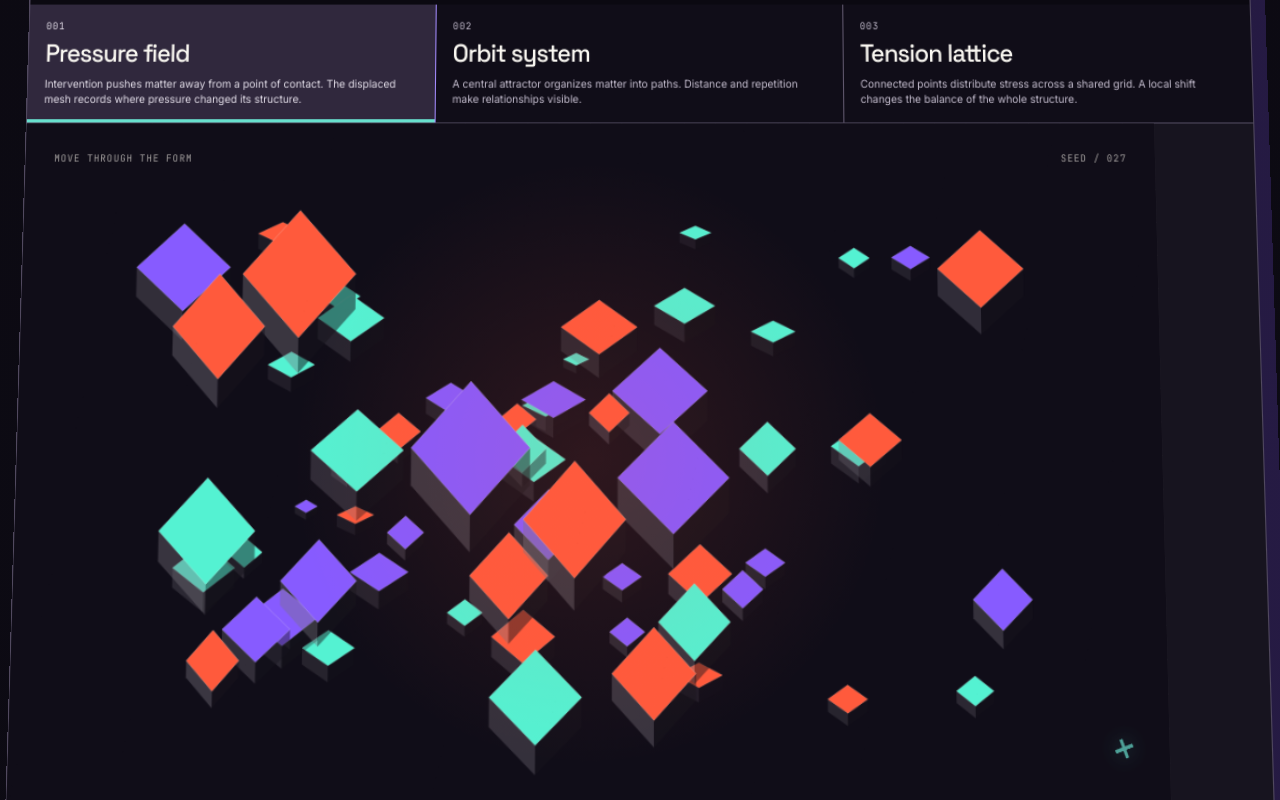
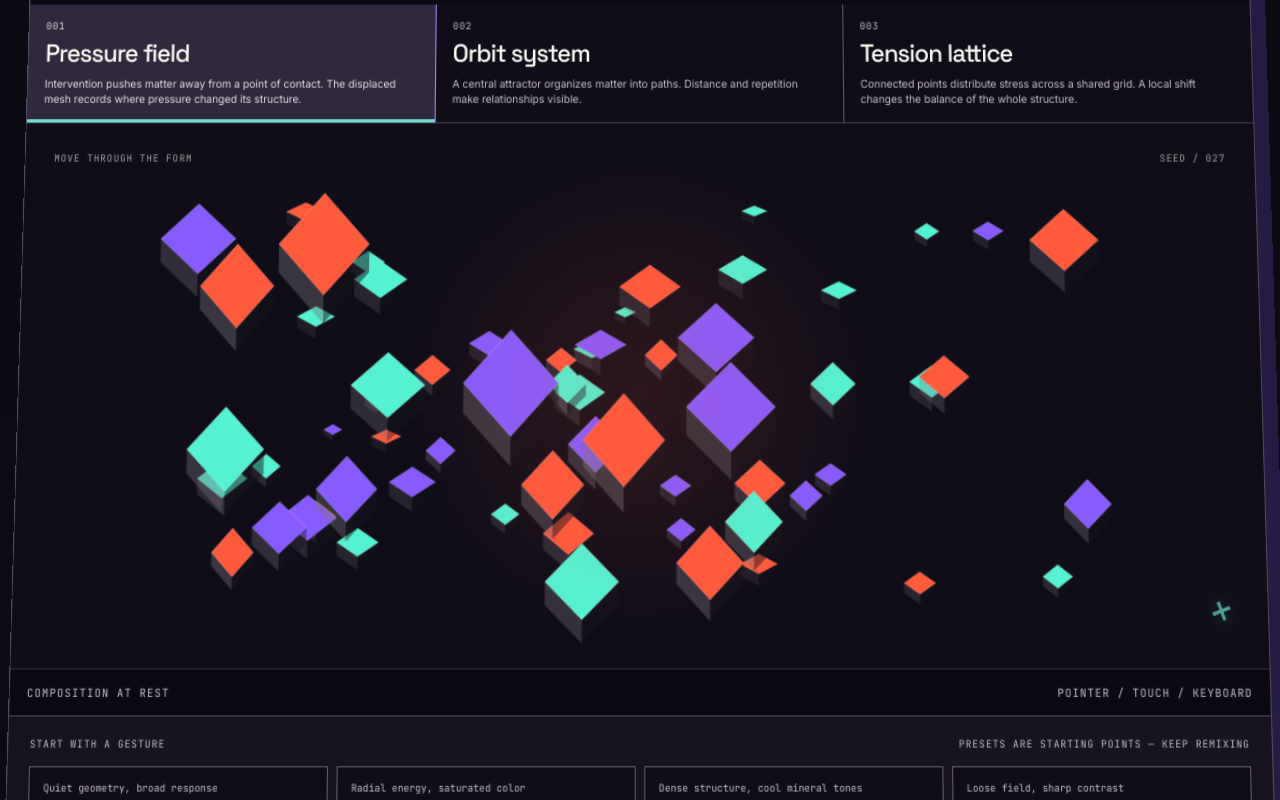
Before and after one commit to poltergit/forma, a Next.js app: page /playground in a window 1280 px wide. Shown: the part 1740-2540 px from the top of the page. Built offline with nearby package versions, Linux system fonts and the light colour scheme; no server answers.

Commit message:
Match Playground study frame dimensions

```diff
--- a/src/features/playground/components/playground-experience.module.css
+++ b/src/features/playground/components/playground-experience.module.css
@@ -315,3 +315,43 @@
   .stage { height: 22rem; }
   .generatorPicker button { min-height: 4.5rem; }
 }
+
+
+/* STUDY FRAME — match the 100rem editorial column and full-bleed canvas */
+.experience {
+  width: 100%;
+  max-width: 100%;
+  min-width: 0;
+  box-sizing: border-box;
+}
+.stage {
+  display: block;
+  width: 100%;
+  height: clamp(30rem, 38.125vw, 38.125rem);
+  min-height: 0;
+  max-height: 38.125rem;
+  aspect-ratio: auto;
+  box-sizing: border-box;
+  isolation: isolate;
+}
+.stage canvas {
+  position: absolute;
+  inset: 0;
+  display: block;
+  width: 100% !important;
+  height: 100% !important;
+  min-height: 0 !important;
+  max-width: none;
+  box-sizing: border-box;
+}
+.stageOverlay, .stageCrosshair { z-index: 2; }
+.staticFallback { z-index: 0; }
+@media (max-width: 760px) {
+  .stage {
+    height: clamp(24rem, 72vw, 32rem);
+    max-height: 32rem;
+  }
+}
+@media (max-width: 480px) {
+  .stage { height: 24rem; }
+}
```
